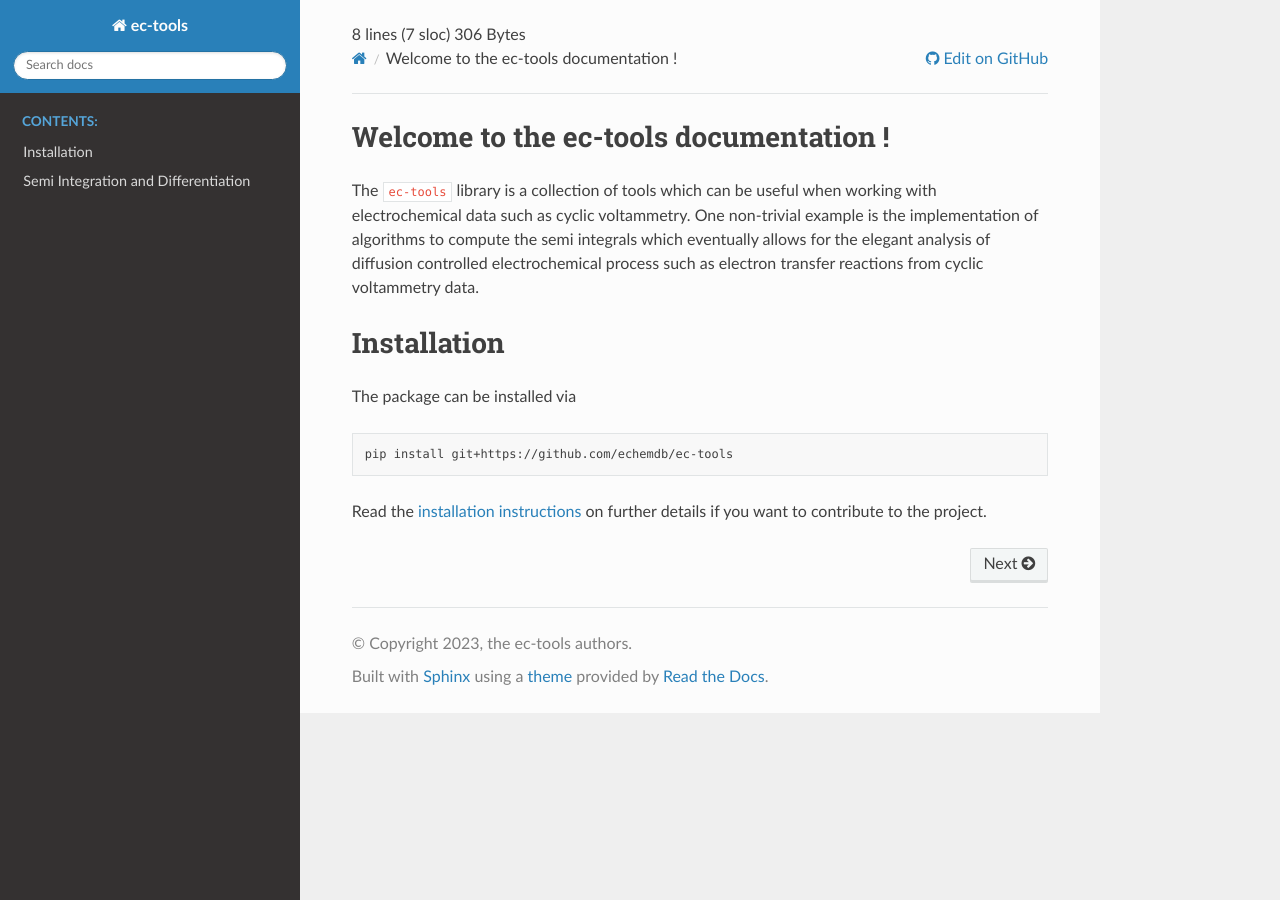
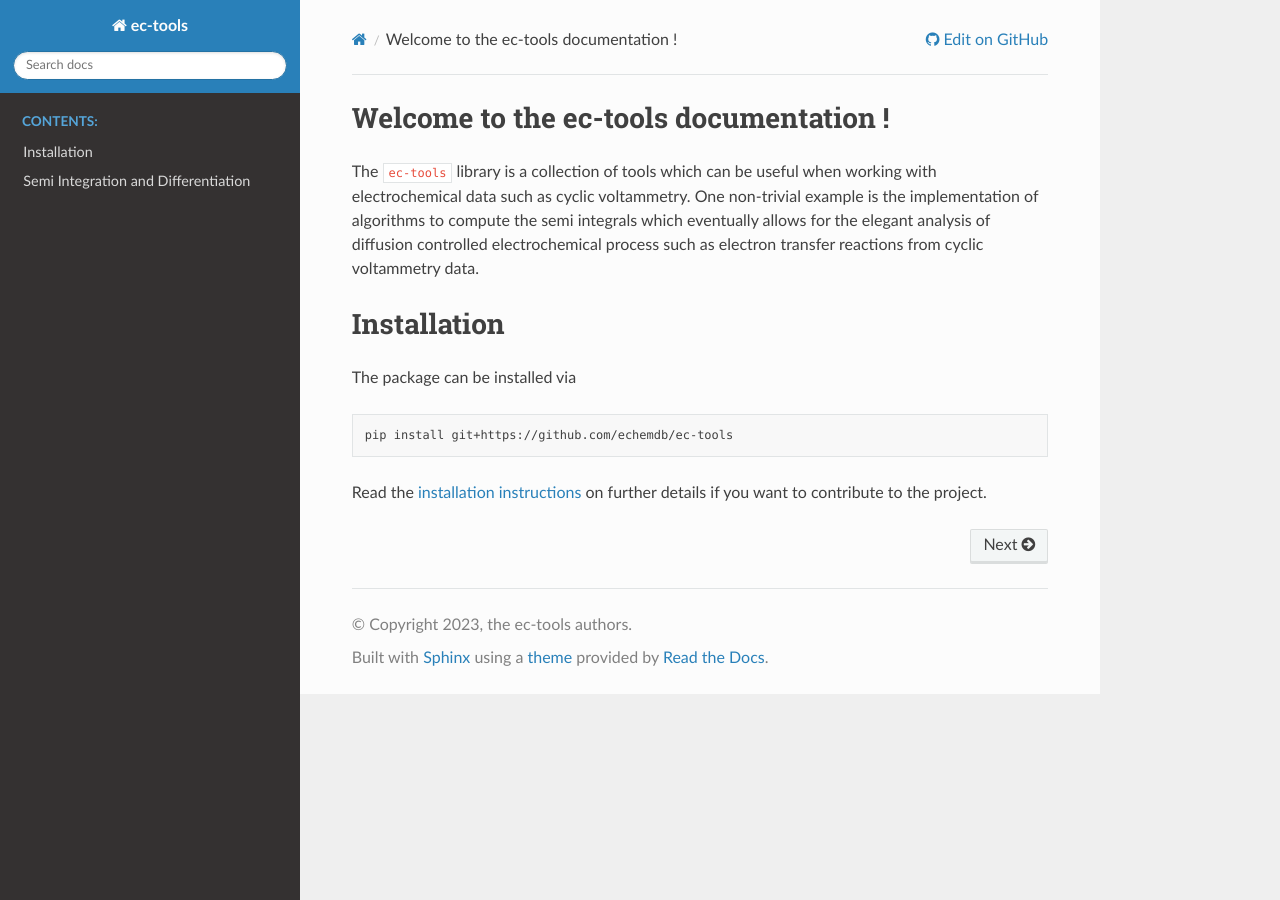
Before and after one commit to linuxrider/ec-tools, a Sphinx documentation site: the page built from doc/index.md, in a window 1280 px wide. Built offline with Sphinx 7.4.7 and the Read the Docs theme 2.0.0, drawn with Linux system fonts in a browser that asks for light colours; formulas are drawn with MathJax 3.

Commit message:
fix breadcrumbs template

```diff
--- a/doc/_templates/breadcrumbs.html
+++ b/doc/_templates/breadcrumbs.html
@@ -1,4 +1,3 @@
-8 lines (7 sloc) 306 Bytes
 {%- extends "sphinx_rtd_theme/breadcrumbs.html" %}
 
 {% block breadcrumbs_aside %}
```
